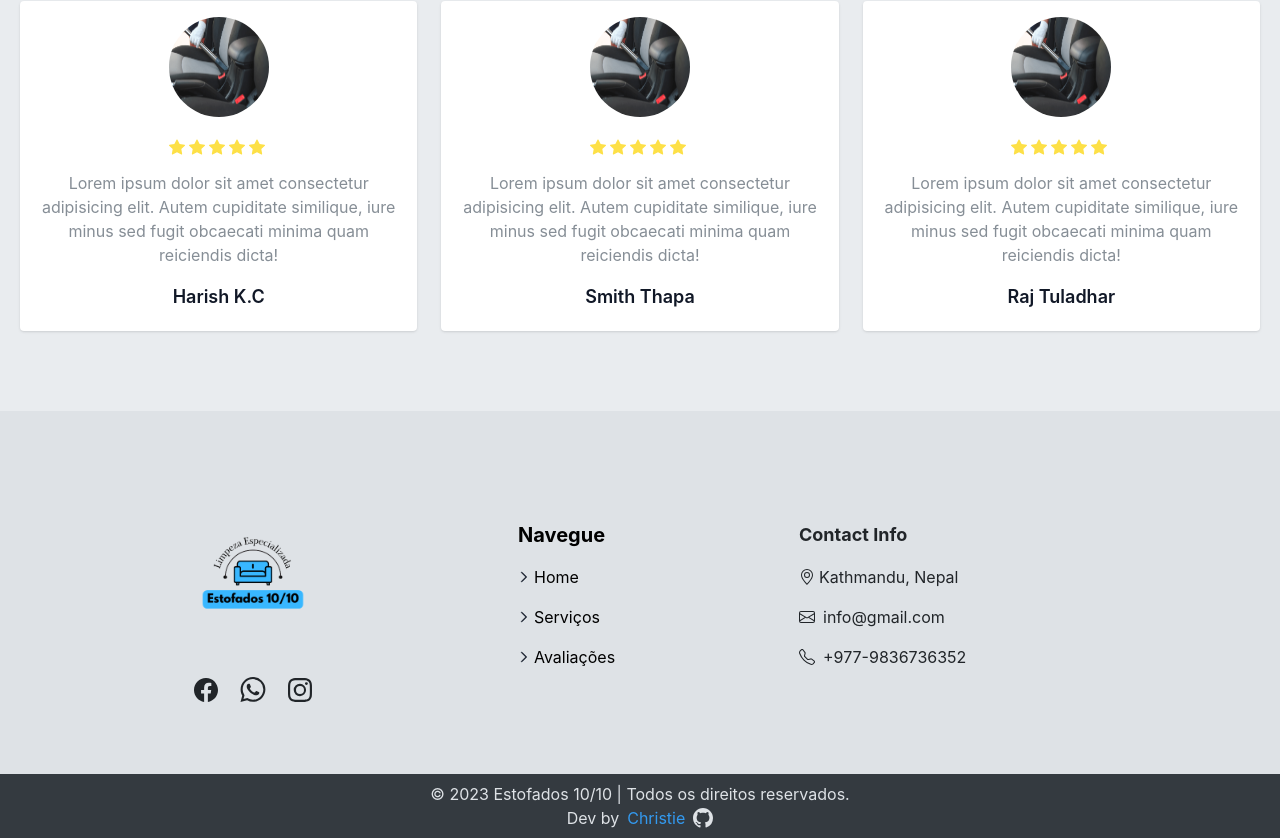
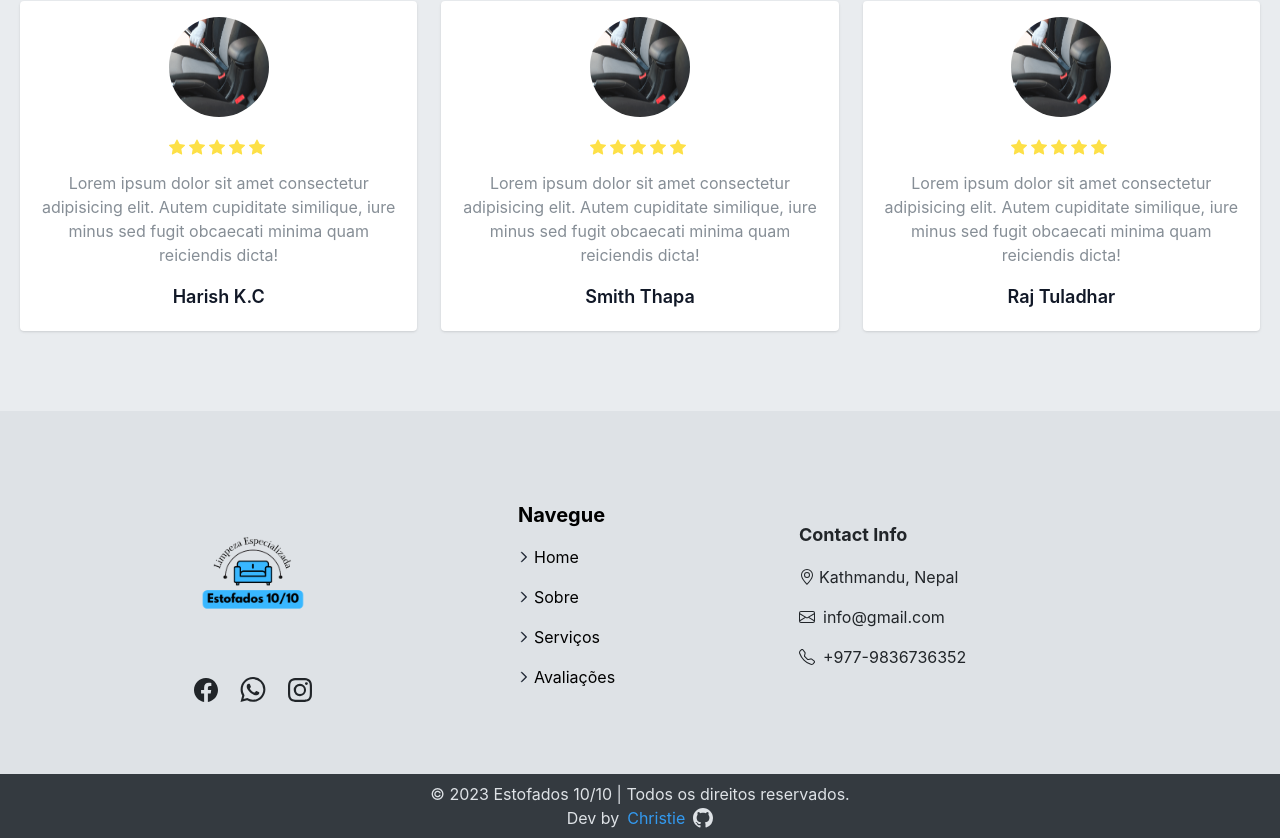
Before and after one commit to ChristieCardoso/landing-page-estofados1010-next, a Next.js app: page / in a window 1280 px wide. Shown: the part 3039-3877 px from the top of the page. Built offline with nearby package versions, Linux system fonts and the light colour scheme.

Commit message:
smooth no navegation

```diff
--- a/package.json
+++ b/package.json
@@ -12,7 +12,8 @@
     "@heroicons/react": "^1.0.5",
     "next": "12.0.7",
     "react": "17.0.2",
-    "react-dom": "17.0.2"
+    "react-dom": "17.0.2",
+    "react-scroll": "^1.8.9"
   },
   "devDependencies": {
     "autoprefixer": "^10.4.0",
--- a/pages/components/About.js
+++ b/pages/components/About.js
@@ -4,7 +4,7 @@ import img from '../../public/assets/abount.jpg';
 
 export default function AboutUs() {
   return (
-    <section className="relative isolate overflow-hidden py-24 sm:py-32">
+    <section id="about" className="relative isolate overflow-hidden py-24 sm:py-32">
       <div className="justify-center flex-1 max-w-6xl py-4 mx-auto lg:py-6 md:px-6">
         <div className="px-4 mb-10 md:text-center md:mb-20">
           <h2 className="pb-2 text-2xl font-bold text-gray-900 md:text-4xl dark:text-gray-600">
--- a/pages/components/Footer.js
+++ b/pages/components/Footer.js
@@ -3,7 +3,7 @@ import Image from 'next/image';
 import Logo from '../../public/logo.png'
 export default function Footer() {
   return (
-    <section className="flex flex-col lg:justify-between">
+    <section id='footer' className="flex flex-col lg:justify-between">
       <div className="w-full bg-gray-200 pt-5">
         <div className="flex-1 px-4 py-4 lg:py-0">
           <div className="flex justify-evenly items-center flex-wrap py-10 -mx-3">
@@ -50,13 +50,19 @@ export default function Footer() {
                   <svg xmlns="http://www.w3.org/2000/svg" width="16" height="16" fill="currentColor" className="w-3 h-3 mr-1 bi bi-chevron-right" viewBox="0 0 16 16">
                     <path fillRule="evenodd" d="M4.646 1.646a.5.5 0 0 1 .708 0l6 6a.5.5 0 0 1 0 .708l-6 6a.5.5 0 0 1-.708-.708L10.293 8 4.646 2.354a.5.5 0 0 1 0-.708z"></path>
                   </svg>
-                  <a href="#" className="inline-block text-base font-normal ">Serviços</a>
+                  <a href="#about" className="inline-block text-base font-normal">Sobre</a>
                 </li>
                 <li className="flex items-center mb-4 ">
                   <svg xmlns="http://www.w3.org/2000/svg" width="16" height="16" fill="currentColor" className="w-3 h-3 mr-1 bi bi-chevron-right" viewBox="0 0 16 16">
                     <path fillRule="evenodd" d="M4.646 1.646a.5.5 0 0 1 .708 0l6 6a.5.5 0 0 1 0 .708l-6 6a.5.5 0 0 1-.708-.708L10.293 8 4.646 2.354a.5.5 0 0 1 0-.708z"></path>
                   </svg>
-                  <a href="#" className="inline-block text-base font-normal">Avaliações</a>
+                  <a href="#services" className="inline-block text-base font-normal ">Serviços</a>
+                </li>
+                <li className="flex items-center mb-4 ">
+                  <svg xmlns="http://www.w3.org/2000/svg" width="16" height="16" fill="currentColor" className="w-3 h-3 mr-1 bi bi-chevron-right" viewBox="0 0 16 16">
+                    <path fillRule="evenodd" d="M4.646 1.646a.5.5 0 0 1 .708 0l6 6a.5.5 0 0 1 0 .708l-6 6a.5.5 0 0 1-.708-.708L10.293 8 4.646 2.354a.5.5 0 0 1 0-.708z"></path>
+                  </svg>
+                  <a href="#reviews" className="inline-block text-base font-normal">Avaliações</a>
                 </li>
               </ul>
             </div>
--- a/pages/components/Hero.js
+++ b/pages/components/Hero.js
@@ -5,11 +5,12 @@ import { Fragment } from "react";
 import { Popover, Transition } from "@headlessui/react";
 import { MenuIcon, XIcon } from "@heroicons/react/outline";
 import Logo from '../../public/logo.png'
+
 const navigation = [
-  { name: "Sobre", href: "#" },
-  { name: "Serviços", href: "#" },
-  { name: "Avaliações", href: "#" },
-  { name: "Contato", href: "#" },
+  { name: "Sobre", href: "#about" },
+  { name: "Serviços", href: "#services" },
+  { name: "Avaliações", href: "#reviews" },
+  { name: "Contato", href: "#footer" },
 ];
 
 export default function Hero() {
@@ -52,11 +53,13 @@ export default function Hero() {
                     </div>
                   </div>
                 </div>
-                <div className="hidden md:block md:ml-10 md:pr-4 md:space-x-8">
+                <div className="hidden md:block md:ml-10 md:pr-4 md:space-x-8 ">
                   {navigation.map((item) => (
                     <a
                       key={item.name}
                       href={item.href}
+                      spy={true}
+                      smooth={true}
                       className="font-medium text-gray-900"
                     >
                       {item.name}
--- a/pages/components/Reviews.js
+++ b/pages/components/Reviews.js
@@ -3,7 +3,7 @@ import automotiva from '../../public/assets/services/service4.png'
 
 export default function Reviews() {
   return (
-    <section className="flex items-center justify-center bg-gray-100">
+    <section id="reviews" className="flex items-center justify-center bg-gray-100">
       <div className="px-5 py-20 mx-auto max-w-7xl">
         <div className="px-4 mb-10 md:text-center md:mb-20">
           <h2 className="pb-2 text-2xl font-bold text-gray-900 md:text-4xl">
--- a/pages/components/Services.js
+++ b/pages/components/Services.js
@@ -7,7 +7,7 @@ import automotiva from '../../public/assets/services/service4.png'
 /* eslint-disable @next/next/no-img-element */
 export default function Services() {
   return (
-    <section className="flex items-center bg-white">
+    <section id="services" className="flex items-center bg-white">
       <div className="p-2 mx-auto max-w-6xl">
         <div className="px-4 mb-10 md:text-center md:mb-20">
           <h2 className="pb-2 text-2xl font-bold md:text-4xl text-gray-600">
--- a/styles/globals.css
+++ b/styles/globals.css
@@ -4,6 +4,7 @@
 
 html,
 body {
+  scroll-behavior: smooth;
   padding: 0;
   margin: 0;
   font-family: -apple-system, BlinkMacSystemFont, Segoe UI, Roboto, Oxygen,
```
Also changed, not shown: 2 other files (tests, documents, lock files or other folders).
